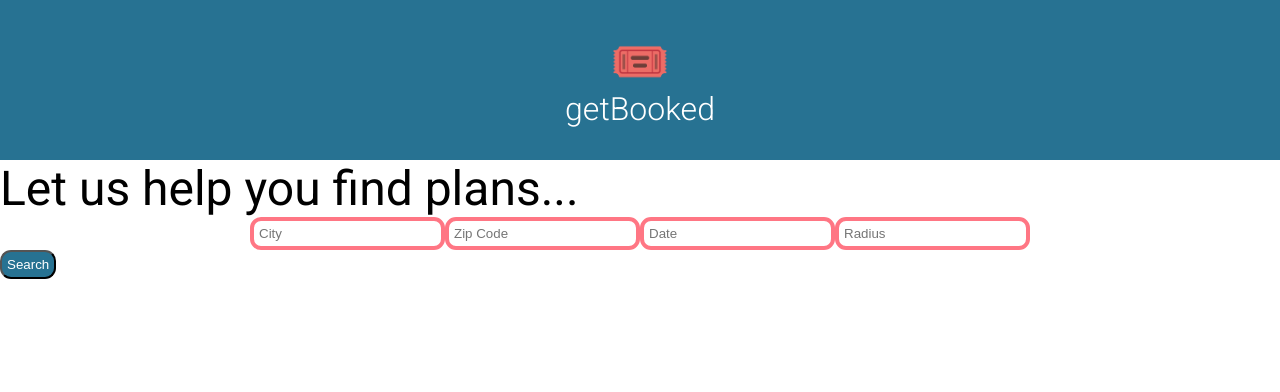
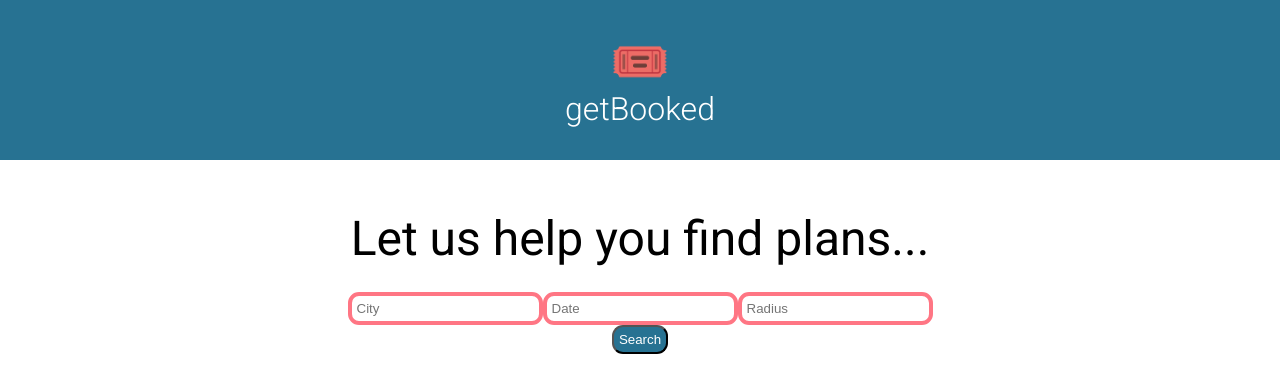
Before and after one commit to ironhack-api-project/api, a React (Create React App) app: page / in a window 1280 px wide. Shown: the top 392 px of the page. Built offline with nearby package versions, Linux system fonts and the light colour scheme; no server answers.

Commit message:
added css

```diff
--- a/src/App.css
+++ b/src/App.css
@@ -31,6 +31,8 @@ header h1 {
 /* Body */
 .tagline {
   font-size: 3em;
+  text-align: center;
+  padding-top: 50px;
 }
 
 input {
@@ -49,9 +51,11 @@ button {
   display: flex;
   justify-content: center;
 }
-.boxes{
+
+.boxes {
   display: flex;
-  justify-content: center;
+  justify-content: space-around;
   align-items: center;
-
+  flex-direction: column;
+  padding: 25px;
 }
--- a/src/components/Home.js
+++ b/src/components/Home.js
@@ -21,16 +21,15 @@ function Home(props) {
 
   return (
   <div>
-    <span className="tagline">Let us help you find plans...</span>
+    <div className="tagline">Let us help you find plans...</div>
     <div className="boxes">
   <form>
     <input type="text" placeholder="City"/>
-    <input type="text" placeholder="Zip Code"/>
     <input type="text" placeholder="Date"/>
     <input type="text" placeholder="Radius"/>
     </form>
+    <button onClick="">Search</button>
   </div>
-  <button onClick="">Search</button>
   </div>
   );
 }
```
